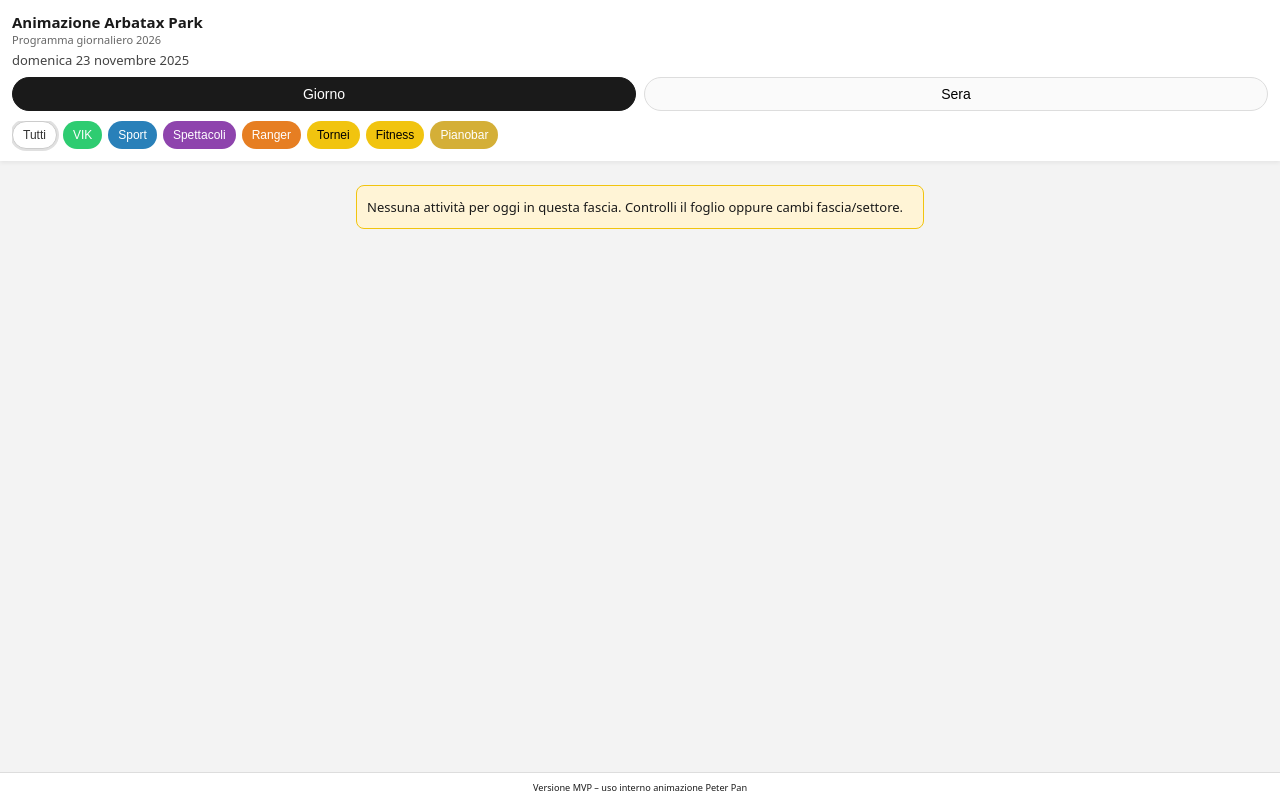
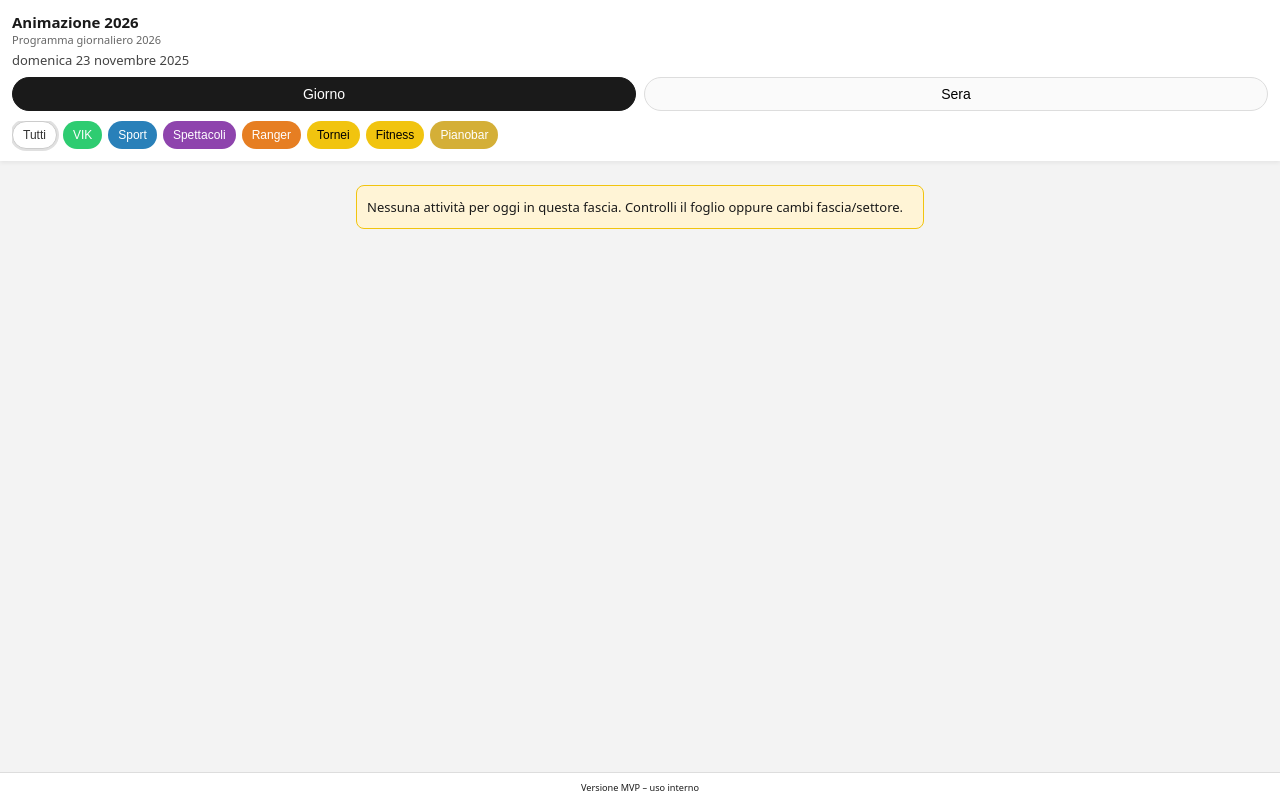
Before and after one commit to andausu/A26, a plain HTML site: page index.html in a window 1280 px wide. Drawn offline with Linux system fonts and the light colour scheme; no server answers.

Commit message:
index.html

```diff
--- a/index.html
+++ b/index.html
@@ -2,14 +2,14 @@
 <html lang="it">
 <head>
   <meta charset="UTF-8">
-  <title>Animazione Arbatax Park 2026</title>
+  <title>Animazione 2026</title>
   <meta name="viewport" content="width=device-width, initial-scale=1.0">
   <link rel="stylesheet" href="style.css">
 </head>
 <body>
   <header class="topbar">
     <div class="topbar-title">
-      <span>Animazione Arbatax Park</span>
+      <span>Animazione 2026</span>
       <small>Programma giornaliero 2026</small>
     </div>
     <div id="data-odierna" class="topbar-date"></div>
@@ -40,7 +40,7 @@
   </main>
 
   <footer class="footer">
-    <small>Versione MVP – uso interno animazione Peter Pan</small>
+    <small>Versione MVP – uso interno</small>
   </footer>
 
   <script src="app.js"></script>
```
